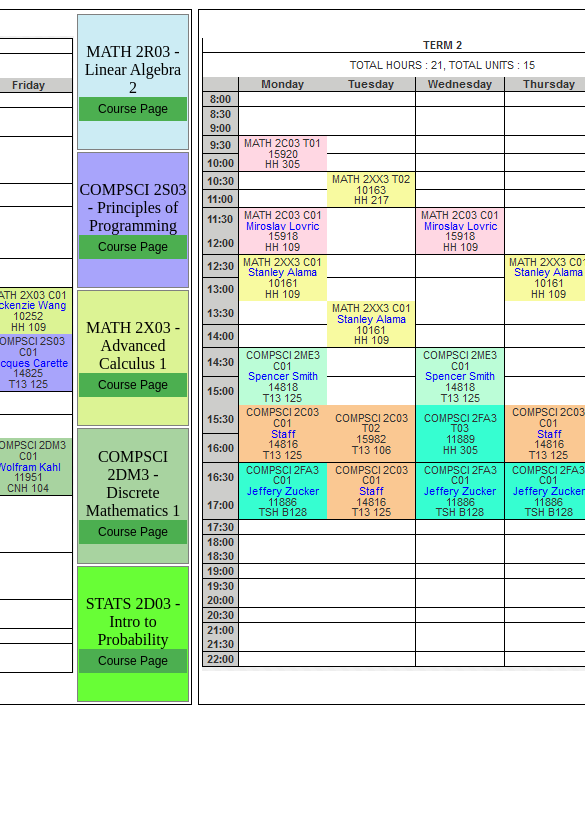
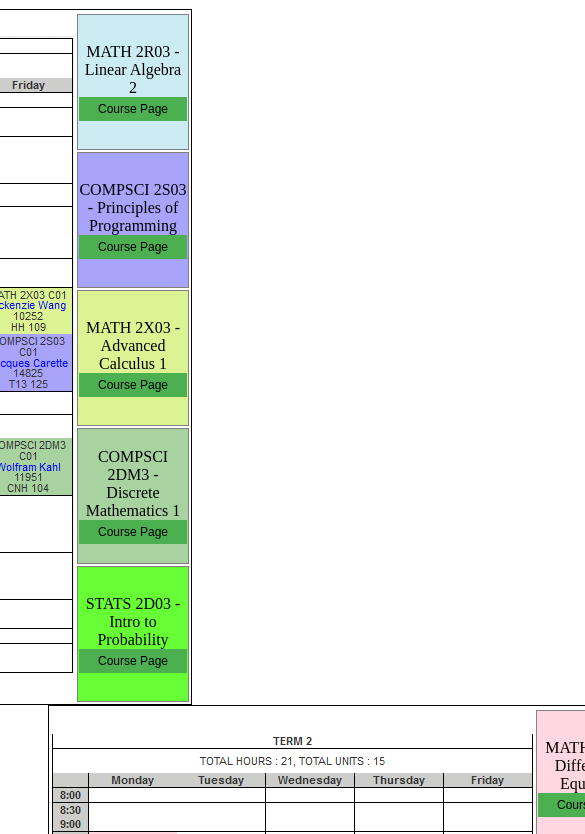
Before and after one commit to anguso/anguso.github.io, a plain HTML site: page index.html in a window 390 px wide. Shown: the part 125-959 px from the top of the page, 585 px wide, since content can reach past the window. Before the commit the page ends 844 px from the top, so only its background shows below. Drawn offline with Linux system fonts and the light colour scheme.

Commit message:
Mobile Attempt 1

```diff
--- a/stylin.css
+++ b/stylin.css
@@ -9,7 +9,7 @@
 #stats-prob{background-color: #68FE36;}
 
 .wrapper{margin-left: 40px; margin-right: 40px}
-.left-wrapper{width: 49%;float:left;display: inline-block;}
+.left-wrapper{width: 49%;float:left;display:inline-block;}
 .right-wrapper{width: 49%; float:right;display:inline-block;}
 
 .second-semester{float: left;
@@ -35,3 +35,6 @@ body{background-image: url("no-wallpaper-27.jpg")}
 
 .btn:hover{background-color: white;
           color: black;}
+
+@media (max-width:400px){.left-wrapper{display:block; float: none}
+                         .right-wrapper{display:block; float:none;}}
```
